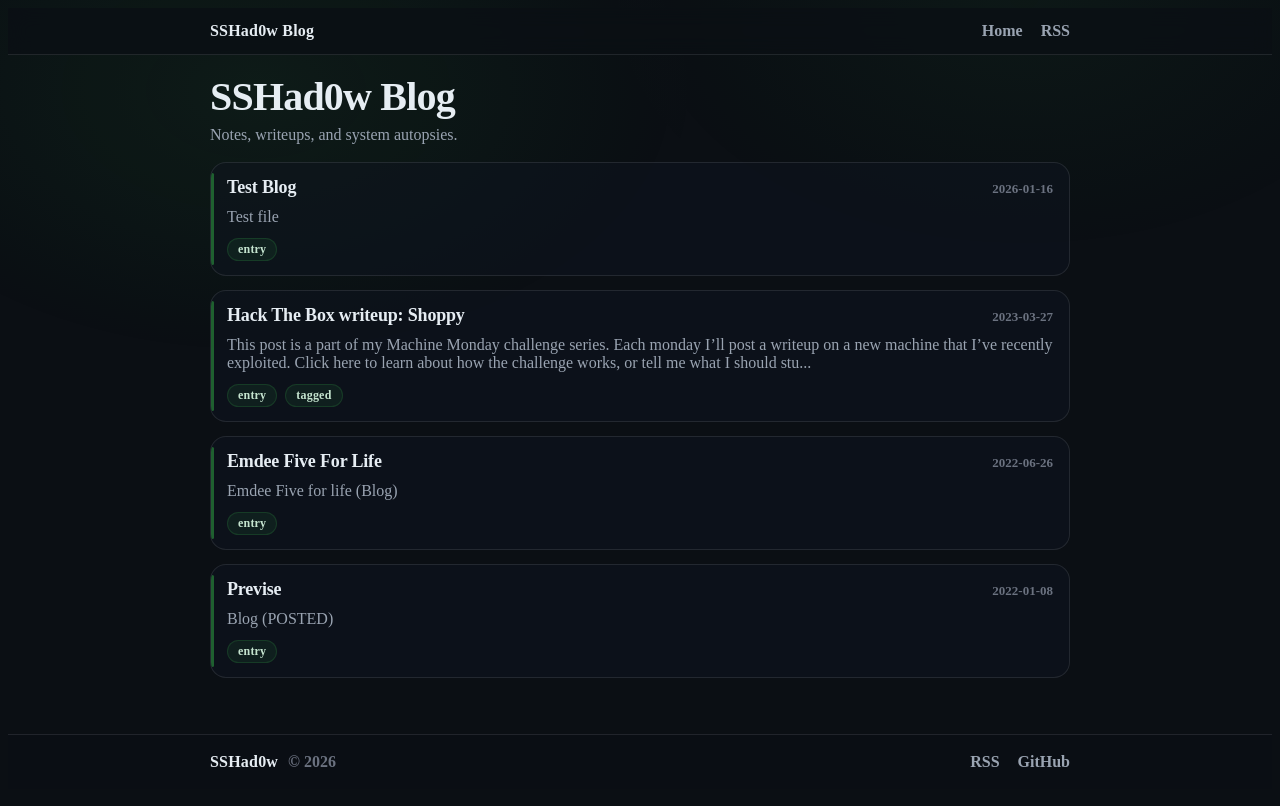
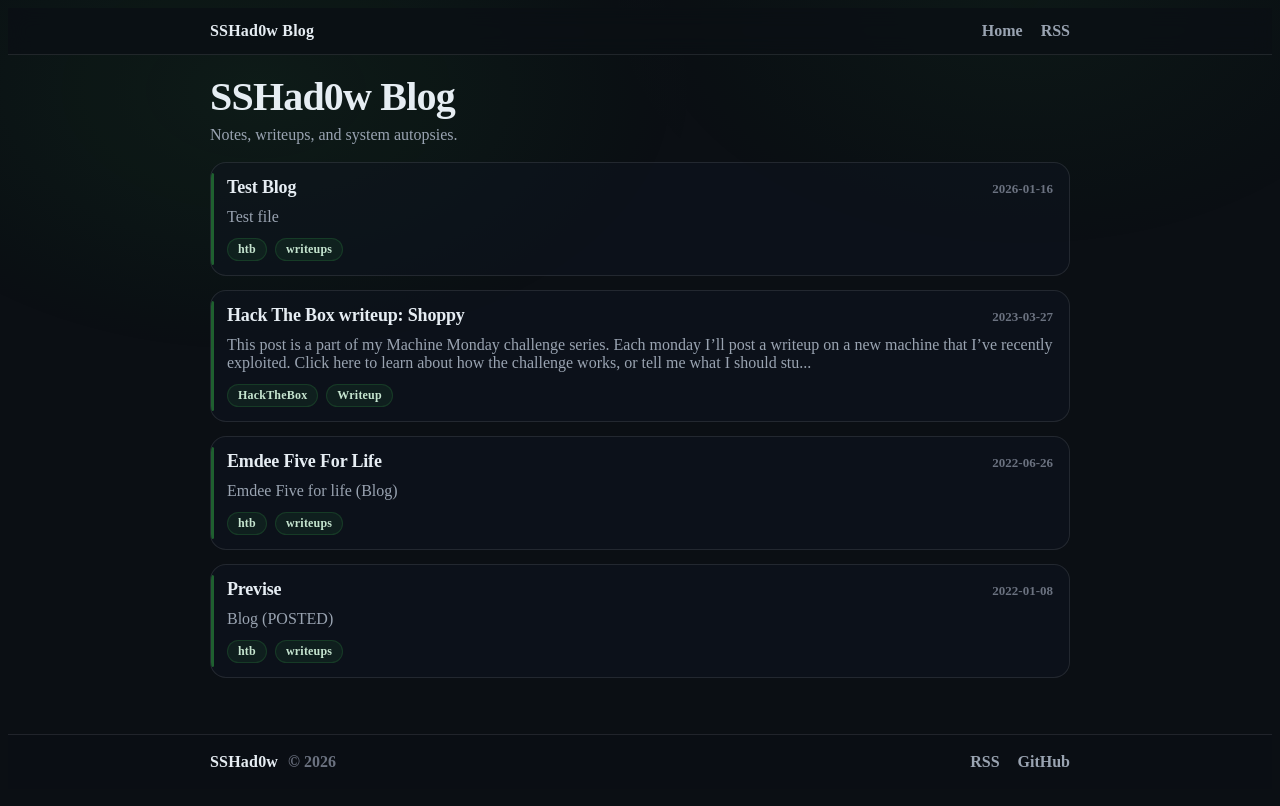
Before and after one commit to SSHad0w/https-blog.SSHad0w.com, a Jekyll site: the page built from index.md, in a window 1280 px wide. Shown: the top 806 px of the page. Built offline with Jekyll 4.4.1, drawn with Linux system fonts in a browser that asks for light colours.

Commit message:
Actual tagging and categories on main page. Not stubs.

```diff
--- a/index.md
+++ b/index.md
@@ -28,12 +28,22 @@ title: Log Files
           <p class="dossier-excerpt">{{ post.excerpt | strip_html | truncate: 220 }}</p>
         {% endif %}
 
-        <div class="dossier-meta">
-          <span class="dossier-chip">entry</span>
-          {% if post.tags and post.tags.size > 0 %}
-            <span class="dossier-chip">tagged</span>
-          {% endif %}
-        </div>
+{% if post.categories or post.tags %}
+  <div class="dossier-meta">
+    {% if post.categories %}
+      {% for c in post.categories %}
+        <span class="dossier-chip dossier-chip-cat">{{ c }}</span>
+      {% endfor %}
+    {% endif %}
+
+    {% if post.tags %}
+      {% for t in post.tags %}
+        <span class="dossier-chip dossier-chip-tag">{{ t }}</span>
+      {% endfor %}
+    {% endif %}
+  </div>
+{% endif %}
+
       </article>
     {% endfor %}
   </div>
```
